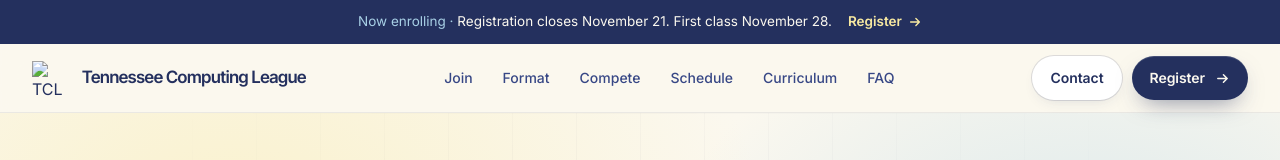
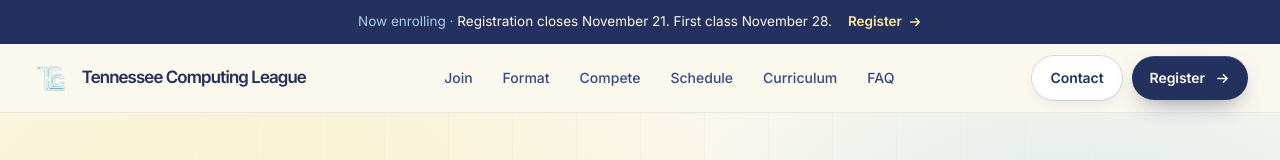
Before and after one commit to tennesseecomputingleague/tcl, a plain HTML site: page index.html in a window 1280 px wide. Shown: the top 160 px of the page. Drawn offline with Linux system fonts and the light colour scheme; files whose address does not match are found by name.

Commit message:
Update index.html so that the logo works

```diff
--- a/index.html
+++ b/index.html
@@ -5,7 +5,7 @@
 <meta name="viewport" content="width=device-width, initial-scale=1">
 <title>Tennessee Computing League</title>
 <meta name="description" content="A free coding club for middle schoolers in grades 5–8 across Tennessee. Python every Sunday on Zoom, a monthly hands-on workshop in Brentwood, and real competitions.">
-<link rel="icon" type="image/png" href="assets/logo.png">
+<link rel="icon" type="image/png" href="logo.png">
 <link rel="preconnect" href="https://fonts.googleapis.com">
 <link rel="preconnect" href="https://fonts.gstatic.com" crossorigin="anonymous">
 <link rel="stylesheet" href="https://fonts.googleapis.com/css2?family=Inter:wght@400;500;600;700&amp;family=Inter+Tight:wght@500;600;700&amp;family=Instrument+Serif:ital@0;1&amp;family=JetBrains+Mono:wght@400;500&amp;display=swap">
@@ -89,7 +89,7 @@ a:focus-visible,button:focus-visible{outline:3px solid #F76C6C;outline-offset:3p
   <header style="position: sticky; top: 0; z-index: 20; background: rgba(251,248,239,0.84); backdrop-filter: saturate(1.4) blur(14px); -webkit-backdrop-filter: saturate(1.4) blur(14px); border-bottom: 1px solid rgba(36,48,94,0.08)">
     <div style="max-width: 1240px; margin: 0 auto; padding: 12px 32px; display: flex; flex-wrap: wrap; align-items: center; justify-content: space-between; gap: 8px 24px">
       <a href="#top" style="display: flex; align-items: center; gap: 12px; text-decoration: none; color: #24305E; min-height: 44px">
-        <img src="assets/logo.png" alt="TCL logo" style="width: 38px; height: 35px; object-fit: contain">
+        <img src="logo.png" alt="TCL logo" style="width: 38px; height: 35px; object-fit: contain">
         <span class="t-hide-sm" style="font-family: 'Inter Tight', 'Inter', sans-serif; font-weight: 600; font-size: 17px; letter-spacing: -0.02em">Tennessee Computing League</span>
         <span class="t-show-sm" style="font-family: 'Inter Tight', 'Inter', sans-serif; font-weight: 700; font-size: 18px; letter-spacing: -0.01em">TCL</span>
       </a>
@@ -487,7 +487,7 @@ a:focus-visible,button:focus-visible{outline:3px solid #F76C6C;outline-offset:3p
         <div style="display: flex; flex-direction: column; gap: 18px; max-width: 360px">
           <div style="display: flex; align-items: center; gap: 14px">
             <div style="background: #FBF8EF; padding: 7px; border-radius: 12px">
-              <img src="assets/logo.png" alt="TCL logo" style="display: block; width: 40px; height: 37px; object-fit: contain">
+              <img src="logo.png" alt="TCL logo" style="display: block; width: 40px; height: 37px; object-fit: contain">
             </div>
             <div style="font-family: 'Inter Tight', 'Inter', sans-serif; font-weight: 600; font-size: 20px; letter-spacing: -0.02em; line-height: 1.15">Tennessee Computing League</div>
           </div>
```
